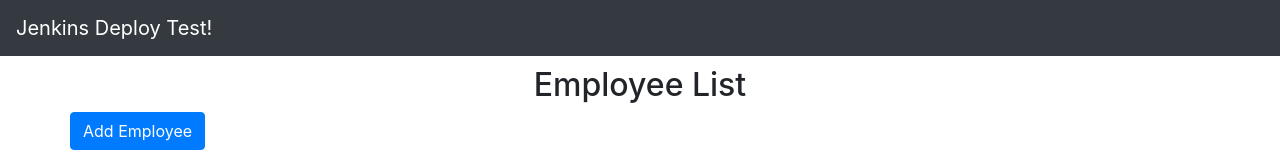
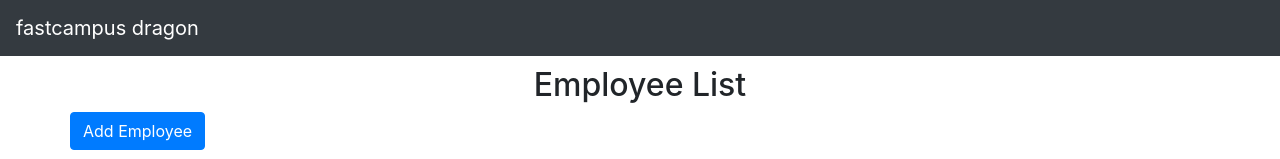
Before and after one commit to kimdragon50/facam-frontend, a React (Create React App) app: page / in a window 1280 px wide. Shown: the top 159 px of the page. Built offline with nearby package versions, Linux system fonts and the light colour scheme; no server answers.

Commit message:
Update HeaderComponent.jsx

```diff
--- a/src/components/HeaderComponent.jsx
+++ b/src/components/HeaderComponent.jsx
@@ -13,7 +13,7 @@ export default class HeaderComponent extends Component {
           <nav className="navbar navbar-expand-md navbar-dark bg-dark">
             <div>
               <a href="http://www.fastcampus-dragon.net" className="navbar-brand">
-                Jenkins Deploy Test!
+                fastcampus dragon
               </a>
             </div>
           </nav>
```
